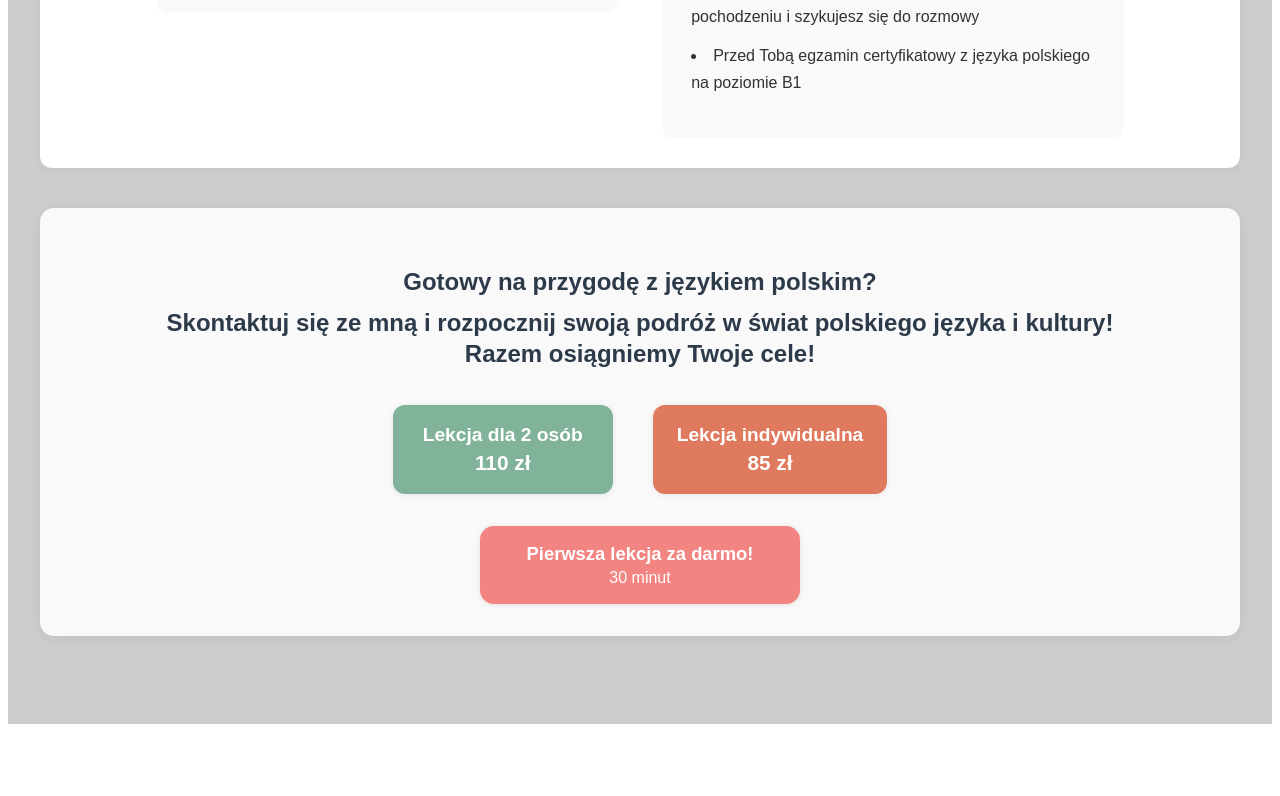
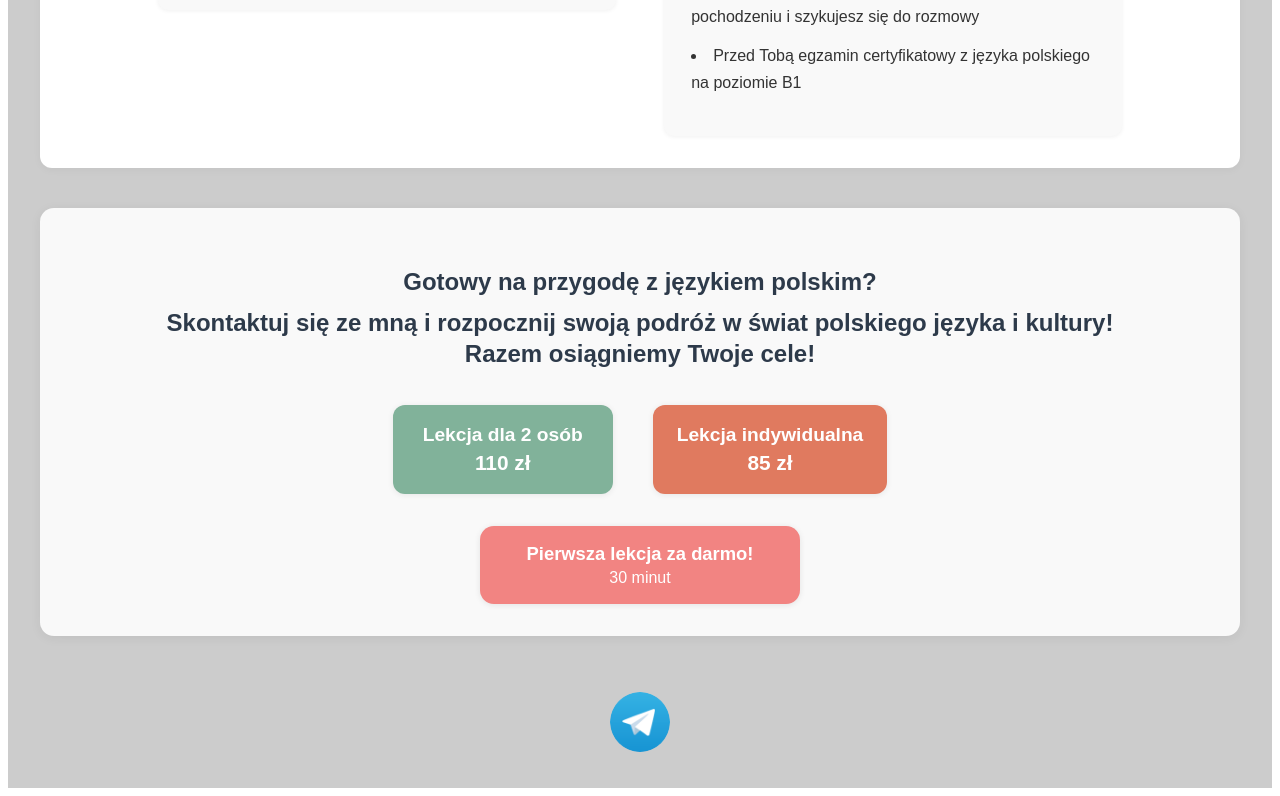
Before and after one commit to Natalia-Plahetka/Natalia-Plahetka.github.io, a React (Vite) app: page / in a window 1280 px wide. Shown: the part 3422-4218 px from the top of the page. Before the commit the page ends 4154 px from the top, so only its background shows below. Built offline with nearby package versions, Linux system fonts and the light colour scheme.

Commit message:
some minor fixes, telegram link added

```diff
--- a/src/components/ReservationSection/ReservationSection.jsx
+++ b/src/components/ReservationSection/ReservationSection.jsx
@@ -1,7 +1,9 @@
+import telegramIcon from '../../assets/telegram_logo_icon.png'; ;
 import styles from './ReservationSection.module.css';
 
 export default function ReservationSection() {
   return (
+    <>
       <section className={styles.section}>
         <h2 className={styles.heading}>
           Gotowy na przygodę z językiem polskim?<br />
@@ -31,5 +33,11 @@ export default function ReservationSection() {
           </a>
         </div>
       </section>
+      <div className={styles.linksWrapper}>
+          <a href="https://t.me/natalia_plahetkaPL" target="_blank" rel="noopener noreferrer">
+            <img src={telegramIcon} alt="Telegram logo" className={styles.iconImg} />
+          </a>
+      </div>
+    </>
   );
 }
--- a/src/components/ReservationSection/ReservationSection.module.css
+++ b/src/components/ReservationSection/ReservationSection.module.css
@@ -1,7 +1,7 @@
 .section {
   width: 100%;
   margin: 2.5rem 0 3.5rem 0;
-  padding: 2.5rem 0 2rem 0;
+  padding: 2.5rem 1rem 2rem 1rem;
   background: #f9f9f9;
   border-radius: 14px;
   box-shadow: 0 2px 12px rgba(0,0,0,0.06);
@@ -88,6 +88,11 @@
   transition: background 0.2s, transform 0.2s;
   padding: 1.1rem 1.5rem;
 }
+@media (max-width: 900px) {
+  .centerButton {
+    min-width: 220px;
+  }
+}
 .centerButton:hover {
   background: #e05a5a;
   transform: translateY(-2px) scale(1.04);
@@ -98,3 +103,14 @@
   font-weight: 400;
   margin-top: 0.2rem;
 }
+.linksWrapper {
+  display: flex;
+  justify-content: center;
+  margin-top: 1.5rem;
+}
+.iconImg {
+  width: 60px;
+  height: 60px;
+  object-fit: cover;
+  border-radius: 50%;
+}
```
Also changed, not shown: src/assets/telegram_logo_icon.png (added). Lines whose indentation alone changed are shown as unchanged.
